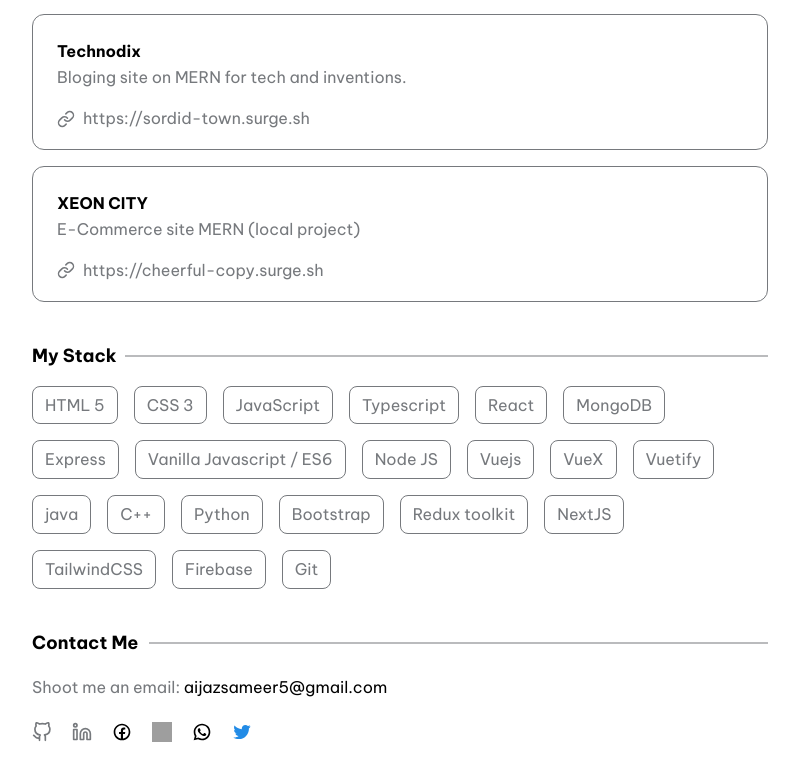
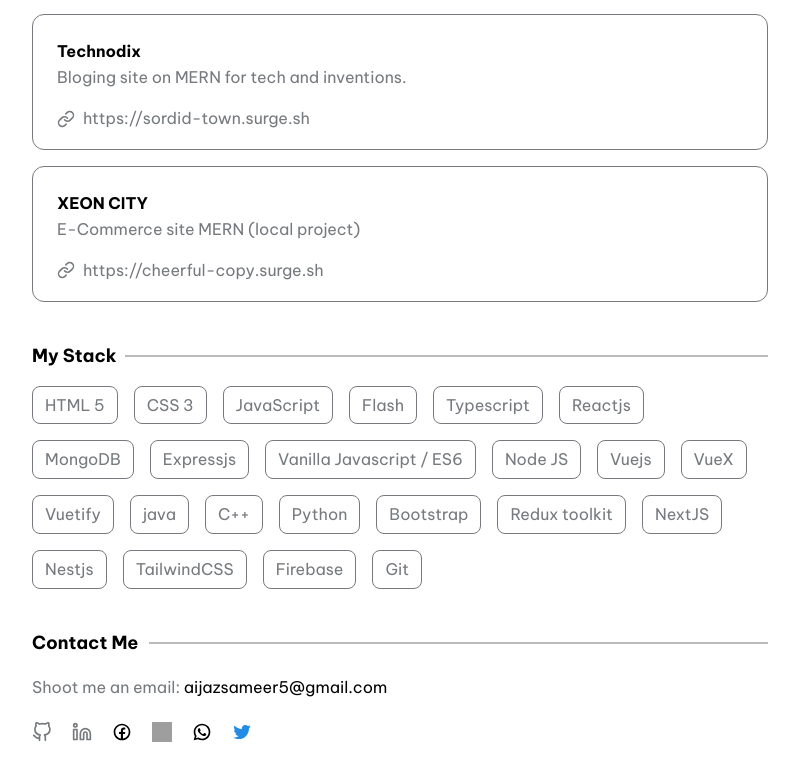
Before and after one commit to Same3rAijaz/Portfolioreversal, a Next.js app: page / in a window 1280 px wide. Shown: the part 602-1382 px from the top of the page, without its empty margins (240-1039 px from the left). Built offline with nearby package versions, Linux system fonts and the light colour scheme; grey boxes are pictures that could not be loaded.

Commit message:
updatedlinks

```diff
--- a/data/config.js
+++ b/data/config.js
@@ -37,10 +37,11 @@ export const stack = {
     'HTML 5',
     'CSS 3',
     'JavaScript',
+    'Flash',
     'Typescript',
-    'React',
+    'Reactjs',
     'MongoDB',
-    'Express',
+    'Expressjs',
     'Vanilla Javascript / ES6',
     'Node JS',
     'Vuejs',
@@ -52,6 +53,7 @@ export const stack = {
     'Bootstrap',
     'Redux toolkit',
     'NextJS',
+    'Nestjs',
     'TailwindCSS',
     'Firebase',
     'Git'
```
